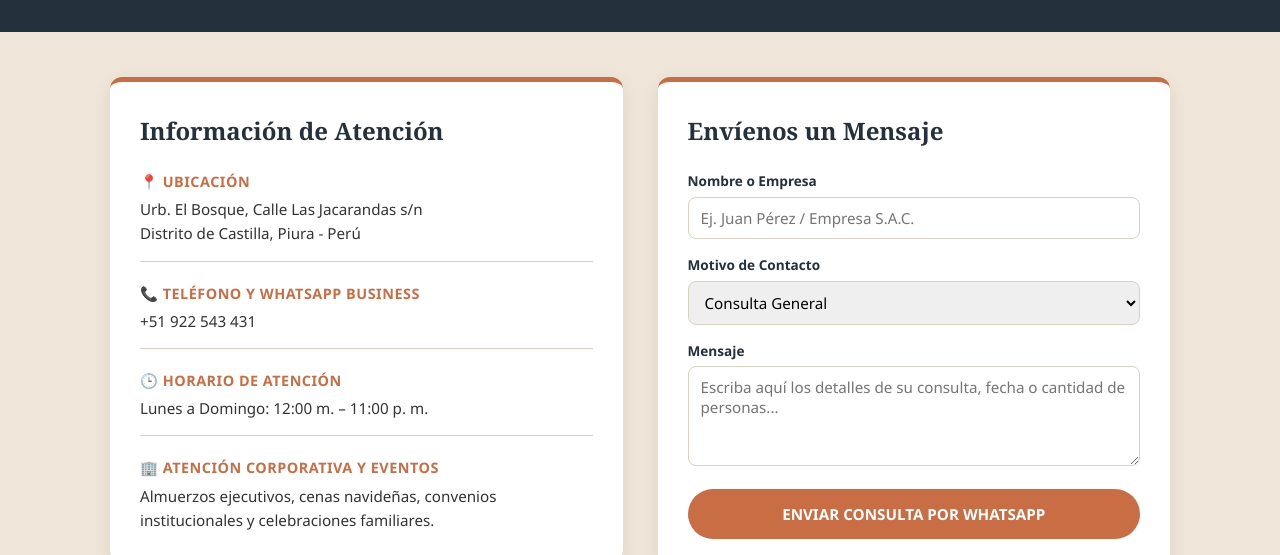
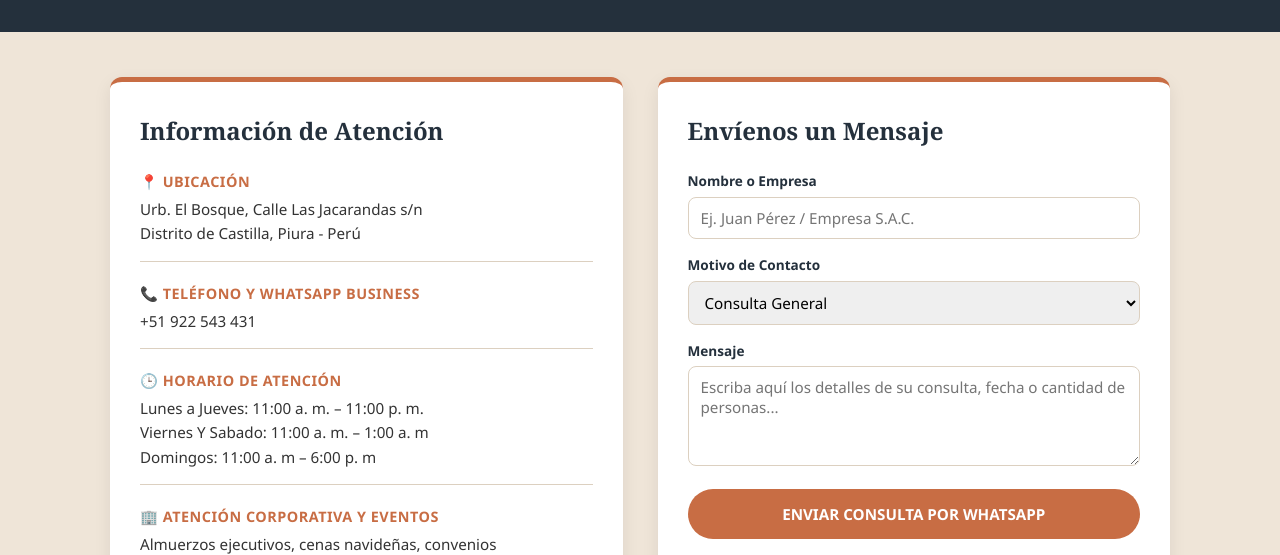
Before and after one commit to demaryfuego/demaryfuego.github.io, a plain HTML site: page contacto.html in a window 1280 px wide. Shown: the part 245-800 px from the top of the page. Drawn offline with Linux system fonts and the light colour scheme.

Commit message:
Add files via upload

```diff
--- a/contacto.html
+++ b/contacto.html
@@ -244,7 +244,9 @@
 
       <div class="dato-item">
         <strong>🕒 Horario de Atención</strong>
-        <p>Lunes a Domingo: 12:00 m. – 11:00 p. m.</p>
+        <p>Lunes a Jueves: 11:00 a. m. – 11:00 p. m.</p>
+        <p>Viernes Y Sabado: 11:00 a. m. – 1:00 a. m </p>
+        <p>Domingos: 11:00 a. m – 6:00 p. m</p>
       </div>
 
       <div class="dato-item">
```
